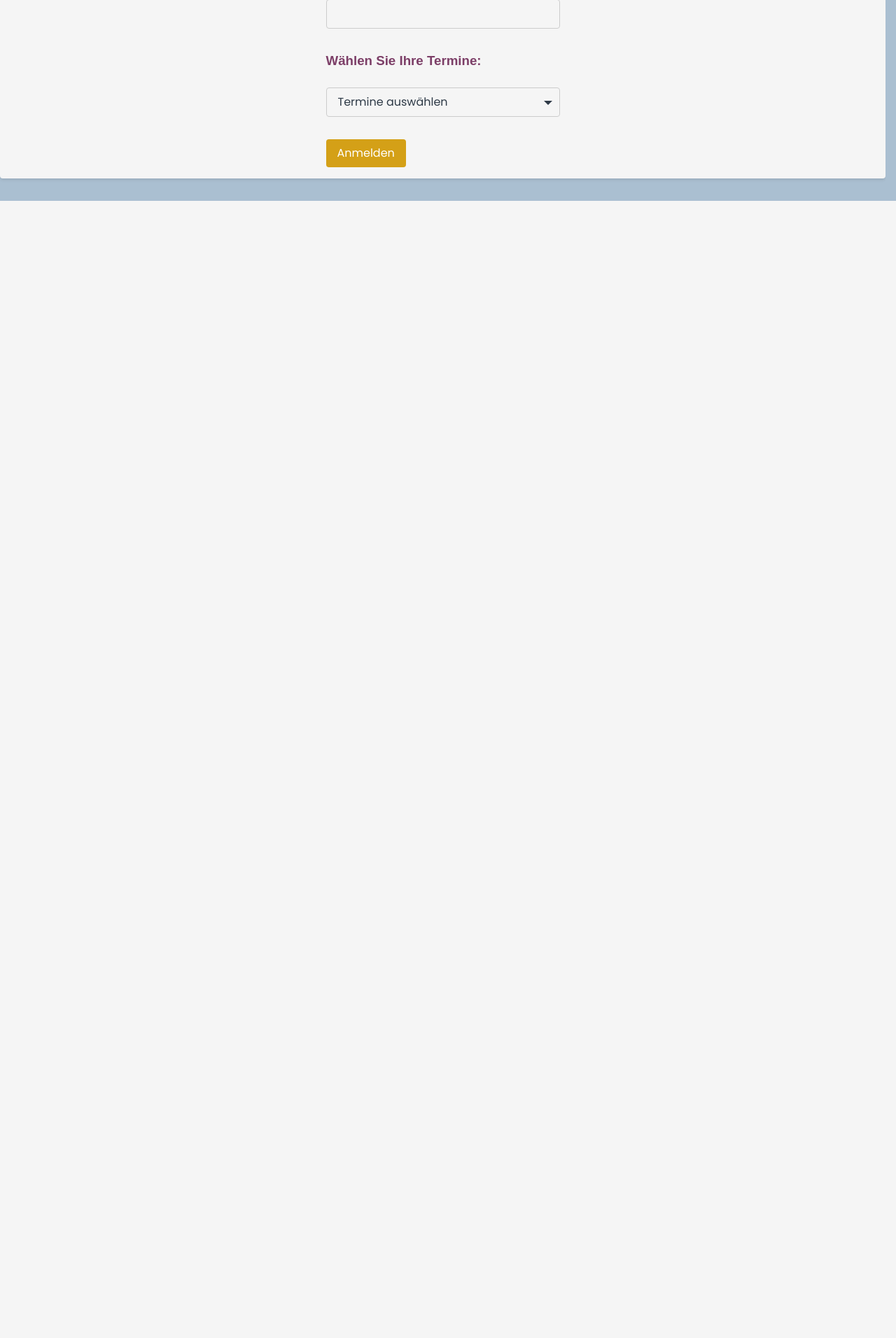
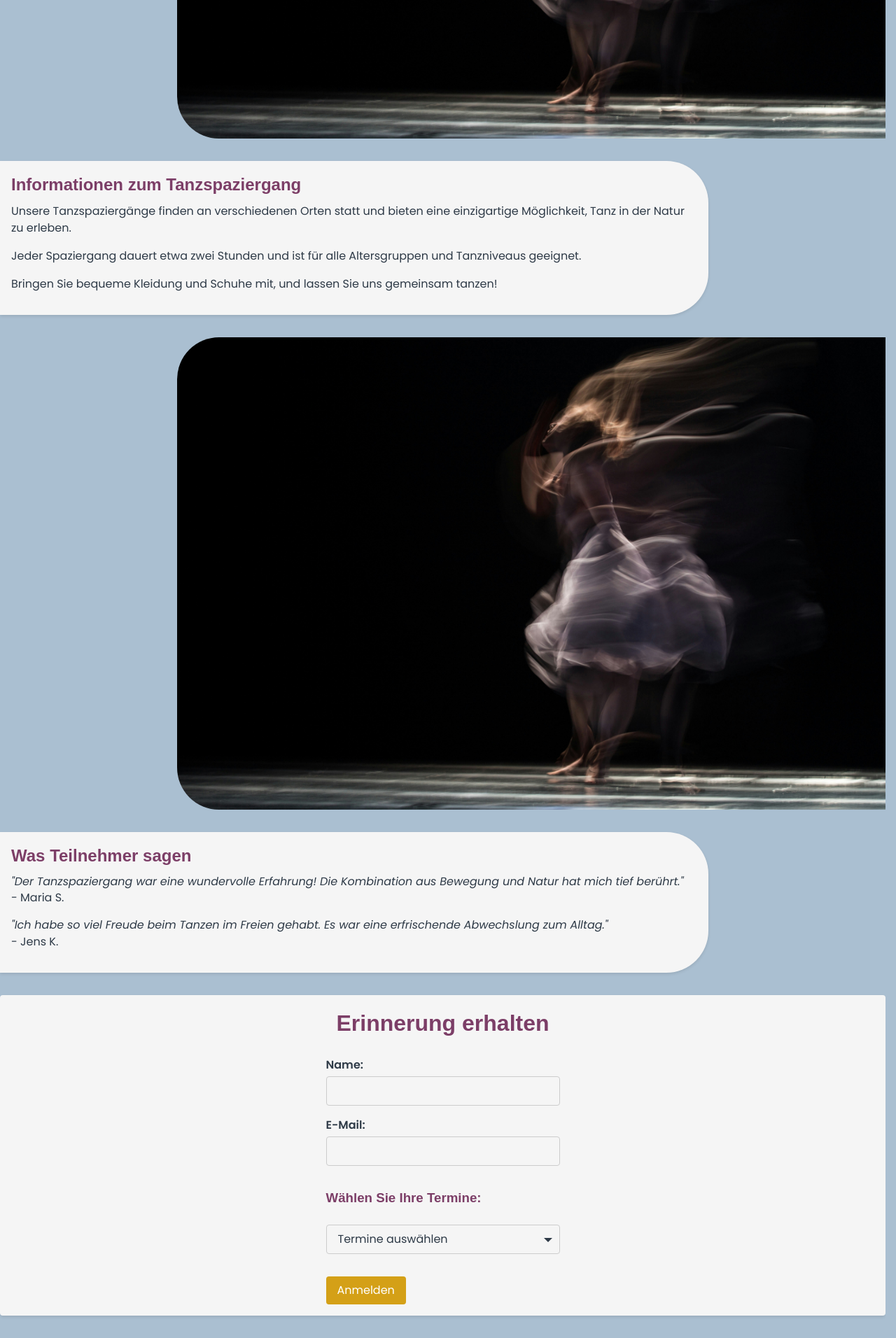
Before and after one commit to jaschaschopfer/Landingpage-Tanzspaziergang, a PHP site: page /index.html in a window 1280 px wide. Shown: the part 1941-3853 px from the top of the page at 70% size. Before the commit the page ends 2228 px from the top, so only its background shows below. Run offline with PHP 8.4, Linux system fonts and the light colour scheme; some web fonts are replaced.

Commit message:
more html and css

```diff
--- a/index.html
+++ b/index.html
@@ -15,10 +15,10 @@
 
 <main>
 
-  <section class="newsletter-section">
+  <section class="newsletter-section" id="top">
     <h1>Erinnerung erhalten</h1>
     <div class="credentials-box">
-      <form action="https://example.com/subscribe" method="post" class="newsletter-form">
+      <form action="" method="post" class="newsletter-form">
         <label for="name">Name:</label>
         <input type="text" id="name" name="name" required>
         <label for="email">E-Mail:</label>
@@ -62,9 +62,7 @@
   </section>
 
   <section class="hanging-pictures">
-    <div class="image-container">
-      <img src="assets/images/dance1.jpg" alt="Tanzspaziergang Bild 1">
-    </div>
+      <img src="assets/images/dance1.jpg" alt="Tanzspaziergang Bild 1" class="image">
   </section>
 
   <section class="introduction-section">
@@ -78,7 +76,7 @@
   </section>
 
   <section class="hanging-pictures">
-      <img src="assets/images/dance1.jpg" alt="Tanzspaziergang Bild 2">
+      <img src="assets/images/dance1.jpg" alt="Tanzspaziergang Bild 2" class="image">
   </section>
 
   <section class="info-section">
@@ -88,10 +86,26 @@
       <p>Bringen Sie bequeme Kleidung und Schuhe mit, und lassen Sie uns gemeinsam tanzen!</p>
   </section>
 
-  <section class="newsletter-section">
+  <section class="hanging-pictures">
+      <img src="assets/images/dance1.jpg" alt="Tanzspaziergang Bild 3" class="image">
+  </section>
+
+  <section class="statement-section">
+      <h2>Was Teilnehmer sagen</h2>
+      <blockquote>
+        <p>"Der Tanzspaziergang war eine wundervolle Erfahrung! Die Kombination aus Bewegung und Natur hat mich tief berührt."</p>
+        <footer>- Maria S.</footer>
+      </blockquote>
+      <blockquote>
+        <p>"Ich habe so viel Freude beim Tanzen im Freien gehabt. Es war eine erfrischende Abwechslung zum Alltag."</p>
+        <footer>- Jens K.</footer>
+      </blockquote>
+  </section>
+
+  <section class="newsletter-section" id="bottom">
     <h1>Erinnerung erhalten</h1>
     <div class="credentials-box">
-      <form action="https://example.com/subscribe" method="post" class="newsletter-form">
+      <form action="" method="post" class="newsletter-form">
         <label for="name">Name:</label>
         <input type="text" id="name" name="name" required>
         <label for="email">E-Mail:</label>
--- a/styles.css
+++ b/styles.css
@@ -439,6 +439,7 @@ section.thank-you-section {
     overflow: hidden;
     padding-top: 0;
     padding-bottom: 0;
+    background-color: var(--color-background-secondary);
 
     /* Apply transition to height and opacity for the "good transition animation" */
     transition: opacity 0.6s ease-in-out, max-height 0.8s ease-in-out, padding 0.8s ease-in-out;
@@ -469,20 +470,22 @@ section.newsletter-section.hidden {
 
 /* Pictures Between Text Styles */
 
-section.hanging-pictures{
+section.hanging-pictures {
   display: flex;
-  justify-content: center;
+  justify-content: flex-end;
   align-items: center;
   box-shadow: none;
-  padding: var(--spacing-base);
+  max-width: 80%;
+  margin-inline-start: auto; /* Align to right */
+  padding: 0;
 }
 
-section.hanging-pictures img {
-  width: auto;
-  height: 300px;
-  object-fit: cover;
-  border-radius: var(--border-radius-base);
-  box-shadow: var(--box-shadow-base);
+.image {
+  border-top-right-radius: 0;
+  border-bottom-right-radius: 0;
+  border-top-left-radius: calc(var(--border-radius-base) * 15);
+  border-bottom-left-radius: calc(var(--border-radius-base) * 15);
+  width: 100%;
 }
 
 
@@ -490,8 +493,8 @@ section.hanging-pictures img {
 /* End of Pictures Between Text Styles */
 
 
-/* Introduction Section Styles */
-.introduction-section {
+/* Introduction Section and Info-section Styles */
+.introduction-section, .info-section {
   background-color: var(--color-background-secondary);
   max-width: 80%;
   margin-inline-end: auto; /* Align to left */
@@ -504,13 +507,27 @@ section.hanging-pictures img {
 /* End of Introduction Section Styles */
 
 
-/* Info Section Styles */
-.info-section {
+/* Statement Section Styles */
+.statement-section {
   background-color: var(--color-background-secondary);
   max-width: 80%;
-  margin-inline-start: auto; /* Align to right */
-  border-top-right-radius: 0;
-  border-bottom-right-radius: 0;
-  border-top-left-radius: calc(var(--border-radius-base) * 15);
-  border-bottom-left-radius: calc(var(--border-radius-base) * 15);
+  margin-inline-end: auto; /* Align to left */
+  border-top-left-radius: 0;
+  border-bottom-left-radius: 0;
+  border-top-right-radius: calc(var(--border-radius-base) * 15);
+  border-bottom-right-radius: calc(var(--border-radius-base) * 15);
 }
+
+blockquote{
+  margin-bottom: var(--spacing-base);
+}
+
+blockquote p{
+  font-style: italic;
+  line-height: 1.4;
+  color: var(--color-text-dark);
+  margin: 0;
+  padding: 0;
+}
+
+/* End of Statement Section Styles */
```
Also changed, not shown: script.js (line endings or trailing spaces).
